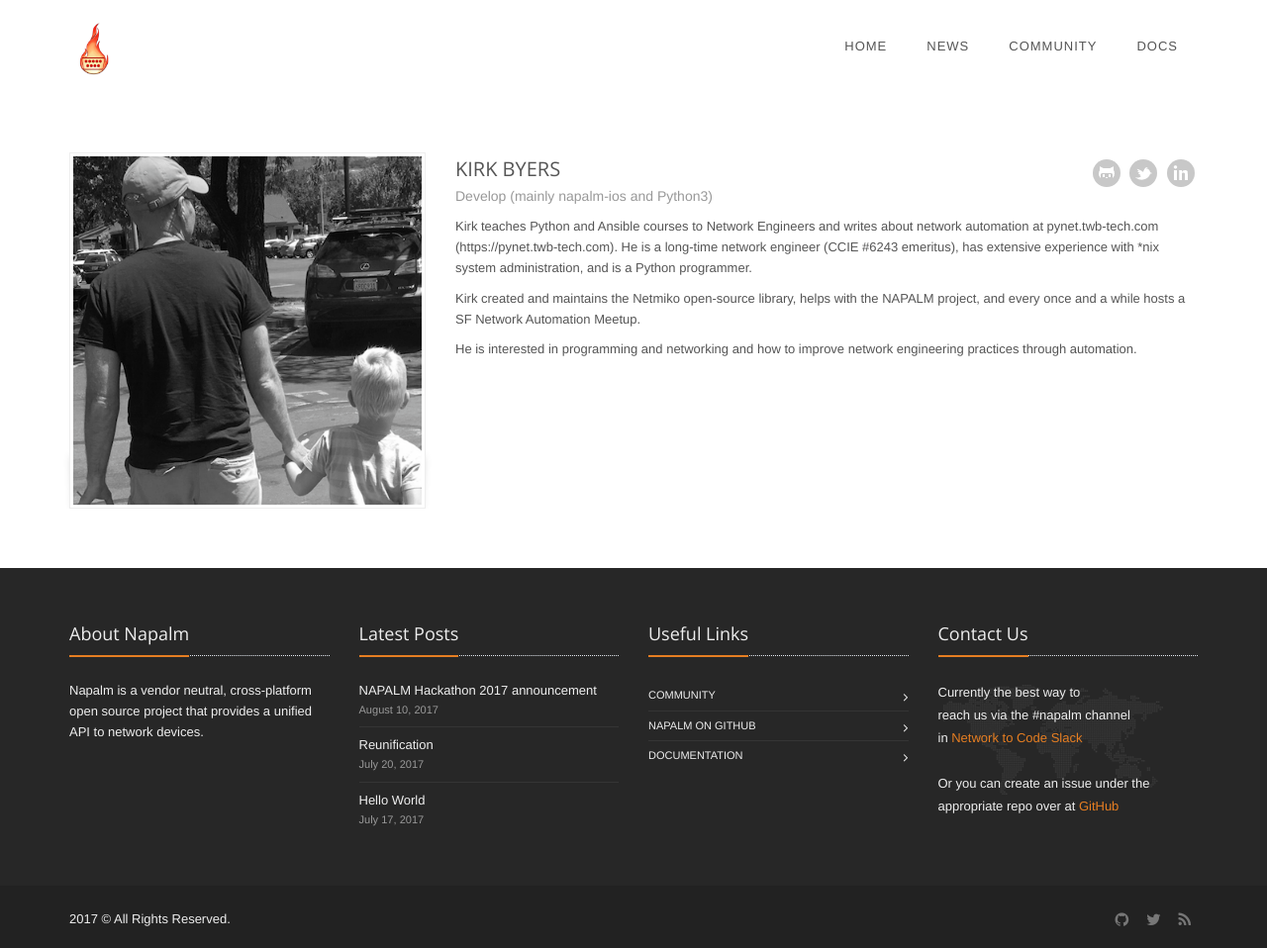
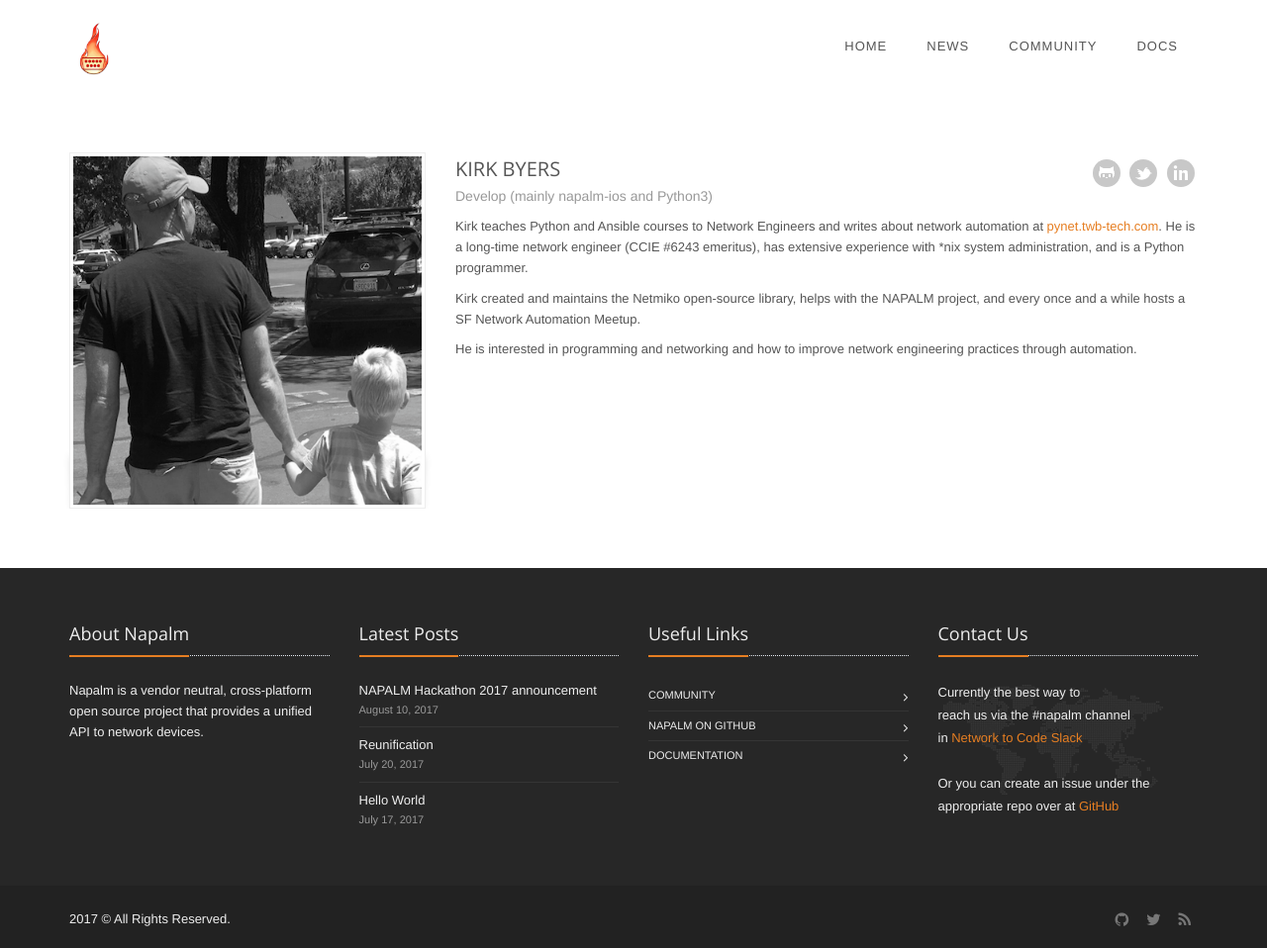
Before and after one commit to napalm-automation/napalm-automation.github.io, a Jekyll site: the page built from _profiles/ktbyers.md, in a window 1280 px wide and 958 px high. Shown: the whole window at 99% size. Built offline with Jekyll 4.4.1, drawn with Linux system fonts in a browser that asks for light colours.

Commit message:
Fix link

```diff
--- a/_profiles/ktbyers.md
+++ b/_profiles/ktbyers.md
@@ -3,7 +3,7 @@ title: "Kirk Byers"
 permalink: /ktbyers/
 description: "About Kirk Byers"
 ---
-Kirk teaches Python and Ansible courses to Network Engineers and writes about network automation at pynet.twb-tech.com (https://pynet.twb-tech.com). He is a long-time network engineer (CCIE #6243 emeritus), has extensive experience with *nix system administration, and is a Python programmer.
+Kirk teaches Python and Ansible courses to Network Engineers and writes about network automation at [pynet.twb-tech.com](https://pynet.twb-tech.com). He is a long-time network engineer (CCIE #6243 emeritus), has extensive experience with *nix system administration, and is a Python programmer.
 
 Kirk created and maintains the Netmiko open-source library, helps with the NAPALM project, and every once and a while hosts a SF Network Automation Meetup.
 
```
